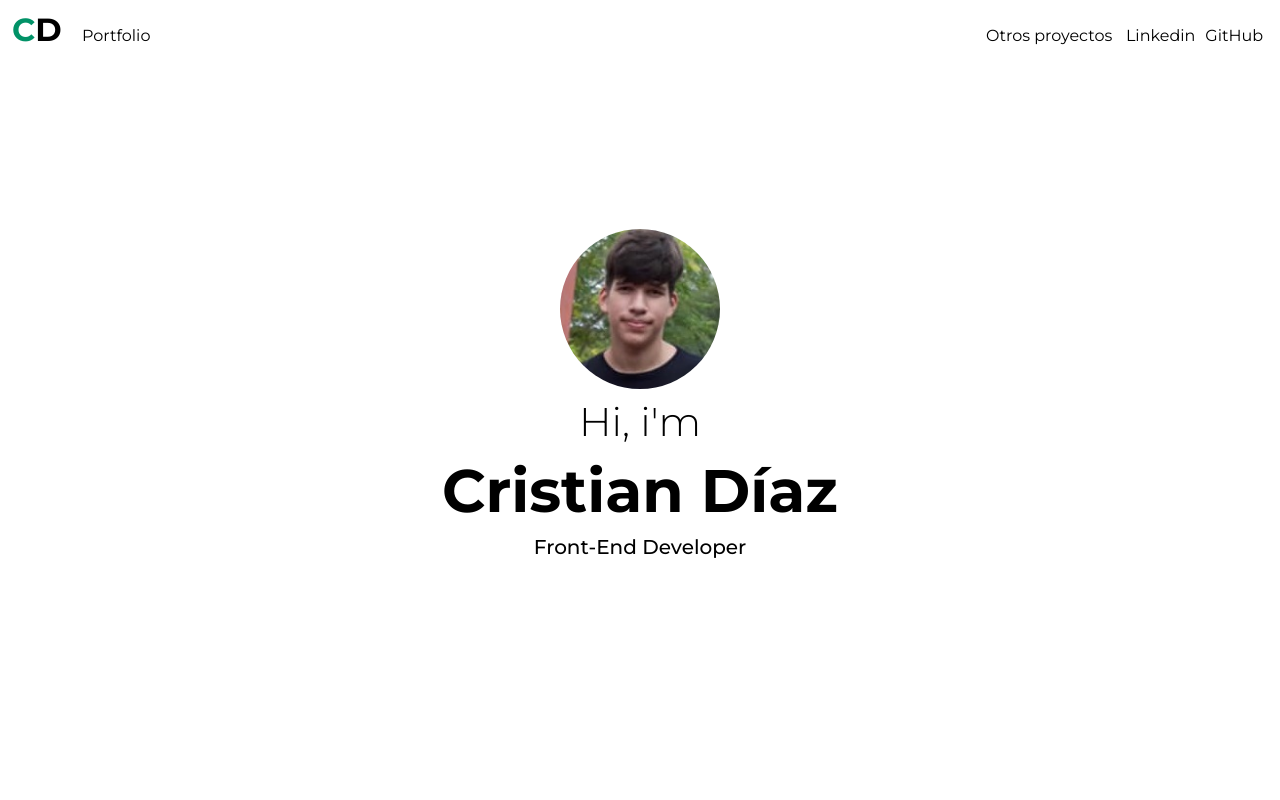
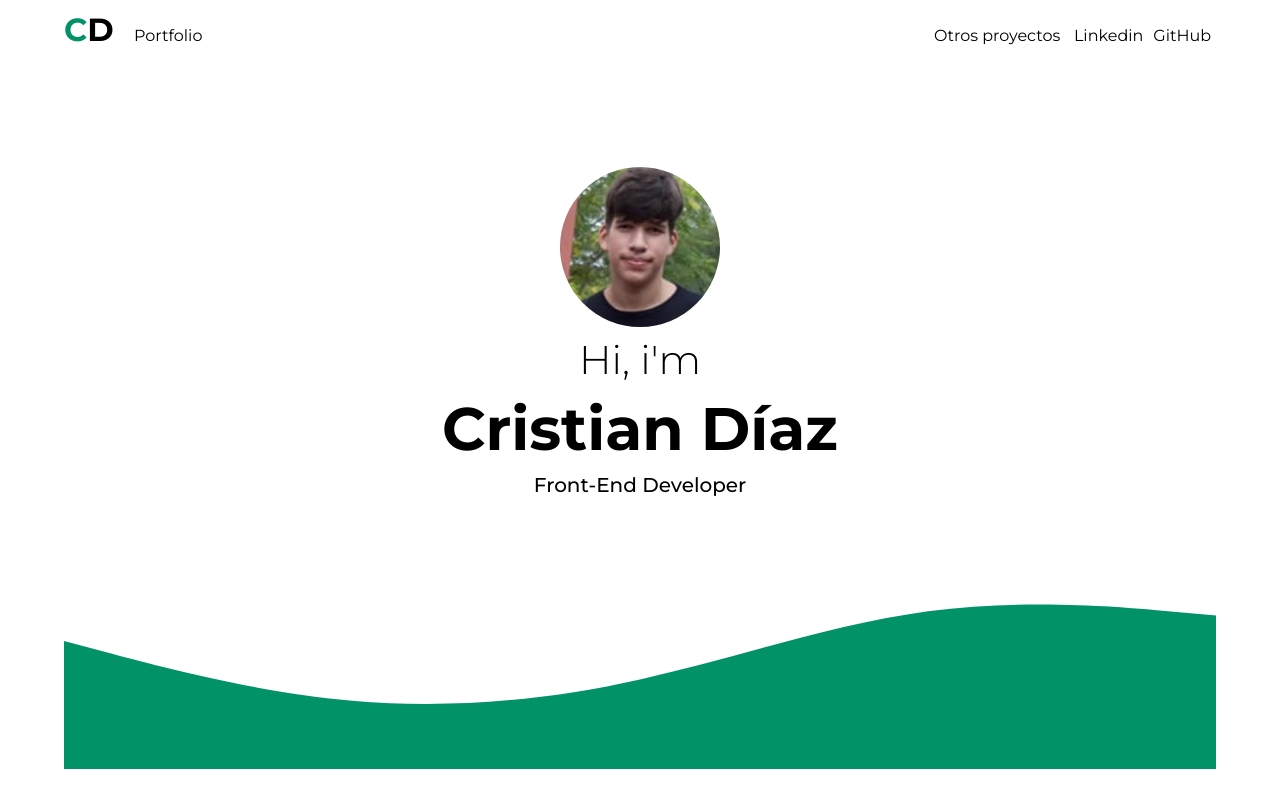
Before and after one commit to cristiandiazperdomo/Portfolio, a React (Create React App) app: page / in a window 1280 px wide. Shown: the top 800 px of the page. Built offline with nearby package versions, Linux system fonts and the light colour scheme.

Commit message:
new decoration, waves and size

```diff
--- a/public/index.html
+++ b/public/index.html
@@ -31,7 +31,9 @@
   </head>
   <body>
     <noscript>You need to enable JavaScript to run this app.</noscript>
-    <div id="root"></div>
+    <div id="main">
+      <div id="root"></div>
+    </div>
     <!--
       This HTML file is a template.
       If you open it directly in the browser, you will see an empty page.
--- a/src/components/Header/Header.css
+++ b/src/components/Header/Header.css
@@ -10,13 +10,15 @@
 	--black: #000000;
 	--white: #F5F5F5;
 }
-
 .Header {
+	display: flex;
+    flex-direction: column;
+}
+.Header-div {
 	display: flex;
 	align-items: center;
 	justify-content: space-between;
 	height: 70px;
-	padding: 0 12px;
 }
 .left-side {
 	display: flex;
--- a/src/components/Header/Header.js
+++ b/src/components/Header/Header.js
@@ -4,6 +4,7 @@ import './Header.css';
 export const Header = () => {
 	return (
 		<header className="Header">
+			<div className="Header-div">
 				<div className="left-side">
 					<Link to="/">
 						<p className="Header-title">
@@ -43,6 +44,7 @@ export const Header = () => {
 						<img src={require('../../img/menu.png')} alt="hamburger-menu"/>
 					</div>
 				</nav>
+			</div>
 		</header>
 	)
 }
--- a/src/containers/Home.js
+++ b/src/containers/Home.js
@@ -42,6 +42,12 @@ export const Home = () => {
 						<h1 className="presentation-title">Cristian Díaz</h1>
 						<p className="rol">Front-End Developer</p>
 					</article>
+					<footer>
+						<svg xmlns="http://www.w3.org/2000/svg" viewBox="0 0 1440 320">
+							<path fill="#019267" fillOpacity="1" d="M0,160L60,176C120,192,240,224,360,234.7C480,245,600,235,720,208C840,181,960,139,1080,122.7C1200,107,1320,117,1380,122.7L1440,128L1440,320L1380,320C1320,320,1200,320,1080,320C960,320,840,320,720,320C600,320,480,320,360,320C240,320,120,320,60,320L0,320Z">
+							</path>
+						</svg>
+					</footer>
 				</div>
 				<div className="whoiam">
 					<div className="whoiam-two">
--- a/src/styles/components/Home.css
+++ b/src/styles/components/Home.css
@@ -10,18 +10,25 @@
 	--black: #000000;
 	--white: #F5F5F5;
 }
+#main {
+	display: flex;
+	flex-direction: column;
+    align-items: center;
+}
+#root {
+	width: 90%;
+}
 .space-between-divs {
 	padding: 2rem 0;
 }
 .presentation {
 	margin: 0 auto;
-	height: 100%;
+    height: 100%;
 }
 .presentation-info {
 	display: flex;
     flex-direction: column;
     justify-content: center;
-    padding: 32px 32px;
     height: 100vh;
 }
 .presentation-header {
@@ -35,7 +42,6 @@
     border-radius: 50%;
 }
 .presentation-about-me {
-	margin-bottom: 200px;
 	text-align: center;
 }
 .presentation-about-me .hello {
@@ -144,7 +150,8 @@
 }
 /*PROJECTS SECTION*/
 .section-projects {
-	padding: 32px 0;
+	height: 100vh;
+    padding: 32px 0;
 }
 .projects {
     padding: 32px 0;
```
Also changed, not shown: 1 other file (tests, documents, lock files or other folders). Lines whose indentation alone changed are shown as unchanged.
